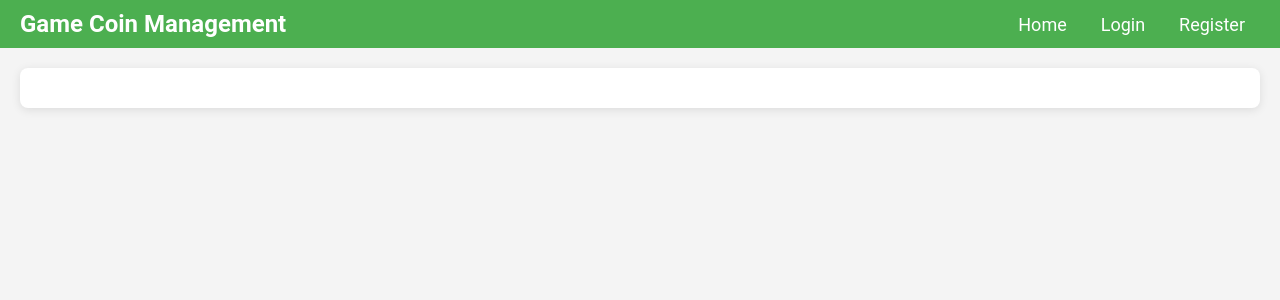
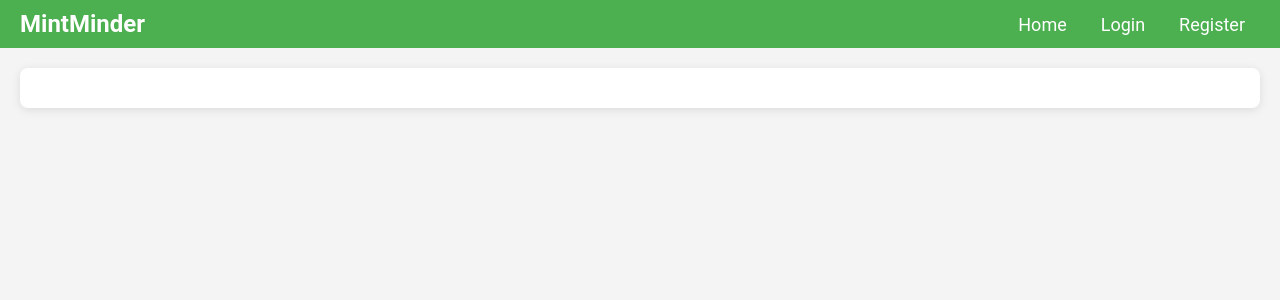
Before and after one commit to matif1766095/MintMinder, a Flask app: template templates/base.html in a window 1280 px wide. Shown: the top 300 px of the page. Run offline with Flask 3, Linux system fonts and the light colour scheme; the template is opened without the code that fills it, so the values that code supplies are empty.

Commit message:
name updated in base.html

```diff
--- a/templates/base.html
+++ b/templates/base.html
@@ -4,13 +4,13 @@
     <meta charset="UTF-8">
     <meta http-equiv="X-UA-Compatible" content="IE=edge">
     <meta name="viewport" content="width=device-width, initial-scale=1.0">
-    <title>Game Coin Management</title>
+    <title>MintMinder</title>
    <link rel="stylesheet" href="/static/base/style.css">
 </head>
 <body>
     <header>
         <nav>
-            <div class="logo">Game Coin Management</div>
+            <div class="logo">MintMinder</div>
             <div class="nav-links">
                 <a href="{{ url_for('home') }}">Home</a>
                 {% if current_user.is_authenticated %}
```
